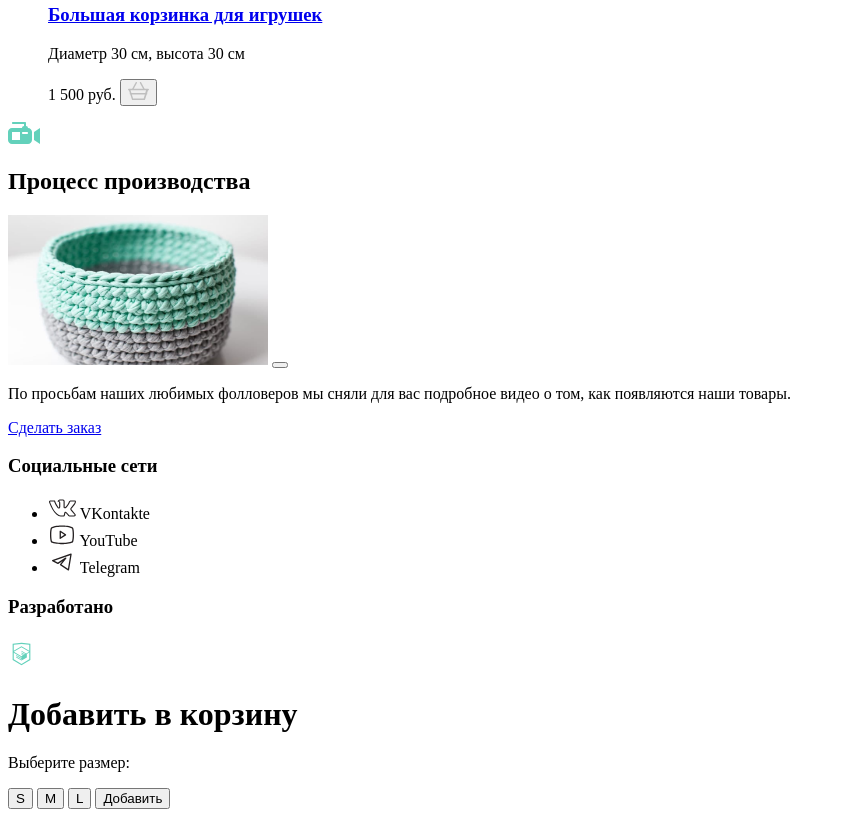
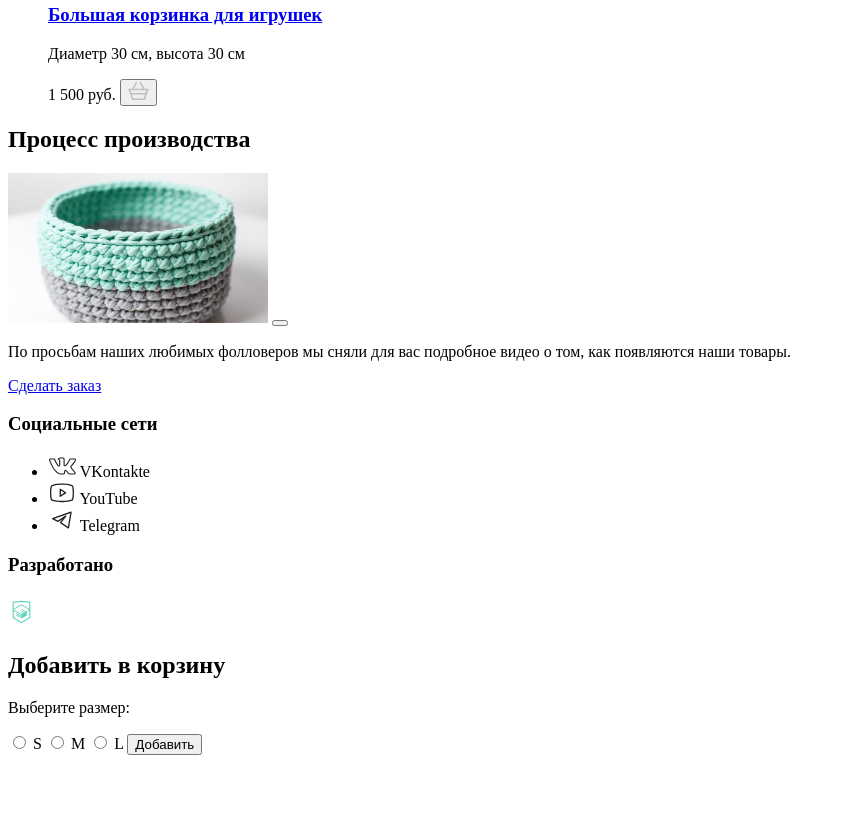
Before and after one commit to htmlacademy-adaptive/2221685-mishka-27, a website: page source/catalog.html in a window 1280 px wide. Shown: the part 1140-1957 px from the top of the page, without its empty margins (0-841 px from the left). After the commit the page ends 1903 px from the top, so only its background shows below. Drawn offline with Linux system fonts and the light colour scheme.

Commit message:
address comments

```diff
--- a/source/catalog.html
+++ b/source/catalog.html
@@ -46,7 +46,7 @@
     <section class="catalog">
       <h3 class="visually-hidden">Каталог товаров</h3>
       <ul class="catalog__result-list">
-        <li class="catalog__result-link">
+        <li class="catalog__result-item">
           <a class="catalog__result-link" href="#">
             <img class="catalog__result-image" src="img/rabbit.jpeg" width="260" height="195" alt="Зайчик-попрыгайчик">
           </a>
@@ -105,11 +105,7 @@
         </li>
       </ul>
     </section>
-    <section class="inform__section">
-      <svg class="inform__item" xmlns="http://www.w3.org/2000/svg" width="32" height="22" fill="none">
-        <path fill="#63D1BB"
-          d="m26 10 6-4v16l-6-4v-8Zm-2 0v8c0 2.2-1.8 4-4 4H4c-2.2 0-4-1.8-4-4v-8c0-2.2 1.8-4 4-4h10c0-1.1.9-2 2-2V2H5c-.6 0-1-.4-1-1s.4-1 1-1h12c.6 0 1 .4 1 1v3a2 2 0 0 1 2 2c2.2 0 4 1.8 4 4Zm-12 0H4v8h8v-8Zm8 1c0-.6-.4-1-1-1h-4c-.6 0-1 .4-1 1s.4 1 1 1h4c.6 0 1-.4 1-1Z" />
-      </svg>
+    <section class="inform">
       <h2 class="inform__title">Процесс производства</h2>
       <div class="inform__video">
         <img class="inform__image" src="img/video-basket.jpeg" width="260" height="150" alt="Процесс производства">
@@ -162,14 +158,25 @@
       </svg>
     </section>
   </footer>
-  <div class="modal-container modal-container__close">
+  <div class="modal-container modal-container--close">
     <div class="modal">
-      <h1 class="modal__title">Добавить в корзину</h1>
-      <p class="modal__text">Выберите размер:</p>
-      <button class="modal__size-button">S</button>
-      <button class="modal__size-button">M</button>
-      <button class="modal__size-button">L</button>
-      <button class="modal__button">Добавить</button>
+      <form class="modal-form" action="https://echo.htmlacademy.ru/" method="post">
+        <h2 class="modal-form__title">Добавить в корзину</h2>
+        <p class="modal-form__text">Выберите размер:</p>
+        <label class="modal-form__control">
+          <input class="modal-form__size-button" type="radio" name="size" value="S">
+          <span class="modal-form__button-name">S</span>
+        </label>
+        <label class="modal-form__control">
+          <input class="modal-form__size-button" type="radio" name="size" value="M">
+          <span class="modal-form__button-name">M</span>
+        </label>
+        <label class="modal-form__control">
+          <input class="modal-form__size-button" type="radio" name="size" value="L">
+          <span class="modal-form__button-name">L</span>
+        </label>
+        <button class="modal__button" type="submit">Добавить</button>
+      </form>
     </div>
   </div>
 </body>
```
Also changed, not shown: source/form.html (+8 -15 lines), source/index.html (+21 -10 lines).
